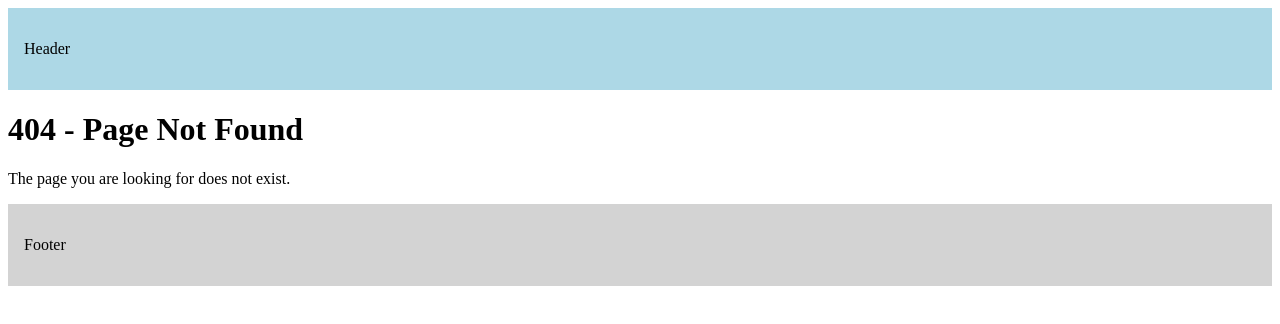
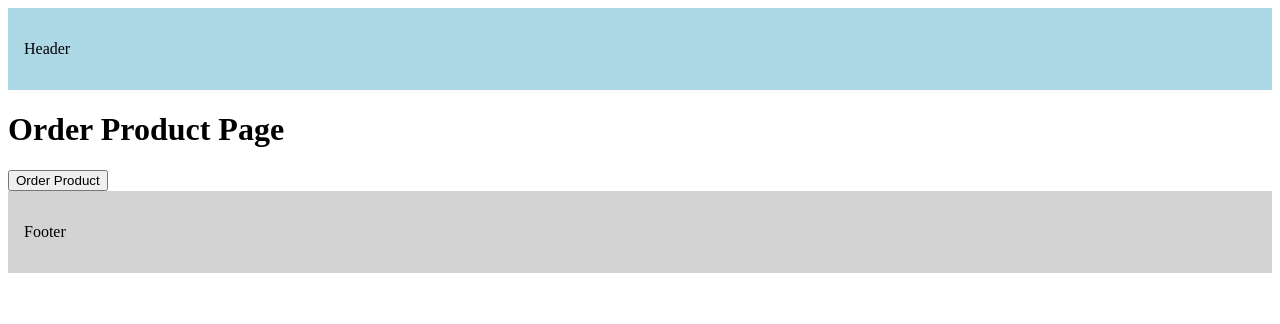
Before and after one commit to Ashfaaq-cmd/routing-demo, a Next.js app: page /order-product in a window 1280 px wide. Before the commit this address had no page. Shown: the top 324 px of the page. Built offline with nearby package versions, Linux system fonts and the light colour scheme.

Commit message:
Navigation

```diff
--- /dev/null
+++ b/src/app/order-product/page.tsx
@@ -0,0 +1,16 @@
+"use client";
+import { useRouter } from 'next/navigation';
+
+export default function OrderProduct() {
+    const router = useRouter();
+    const handleClick = () => {
+        console.log('Order Product button clicked');
+        router.push('/');
+    };
+    return (
+        <>
+    <h1>Order Product Page</h1>
+    <button onClick={handleClick}>Order Product</button>
+    </>
+    );
+}
```
